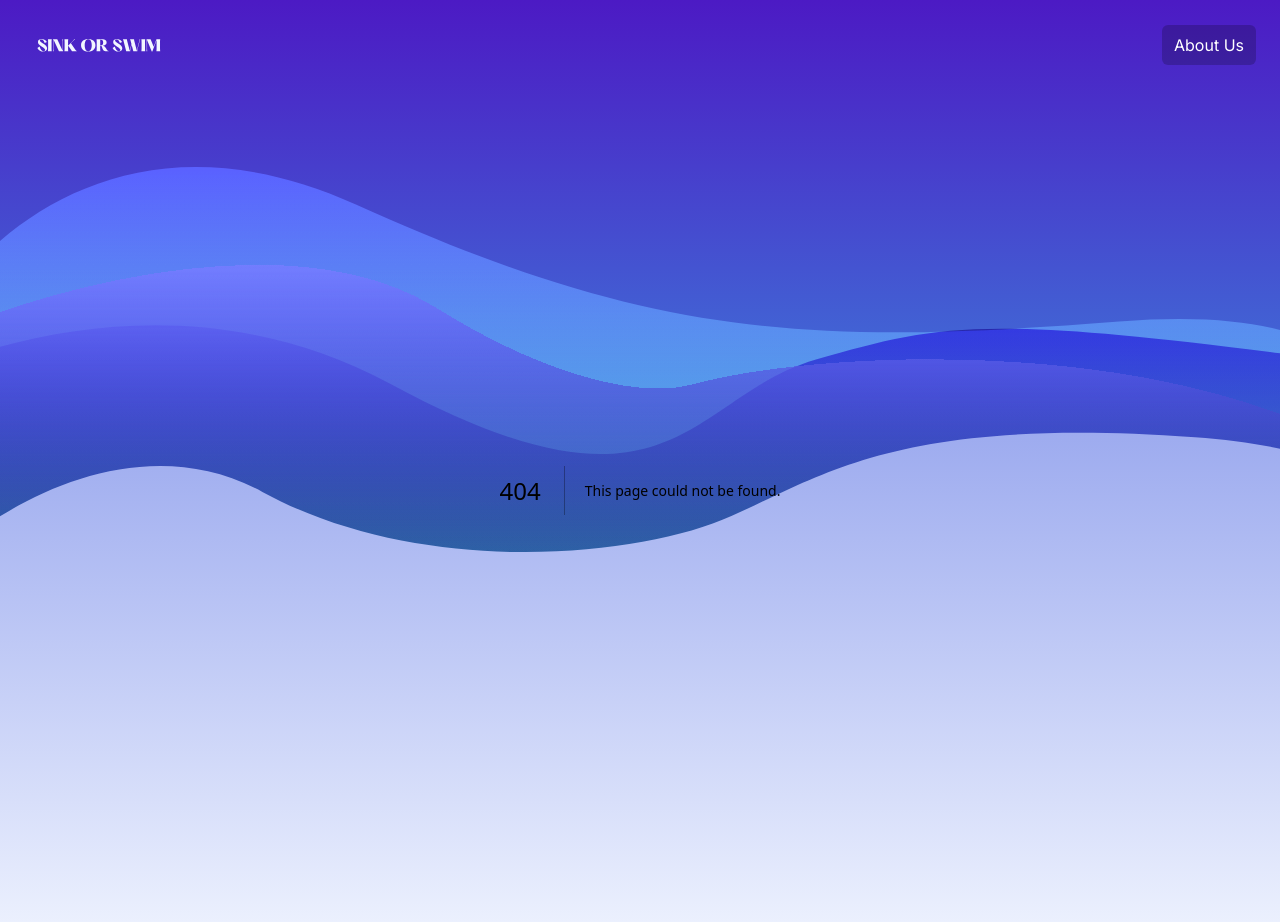
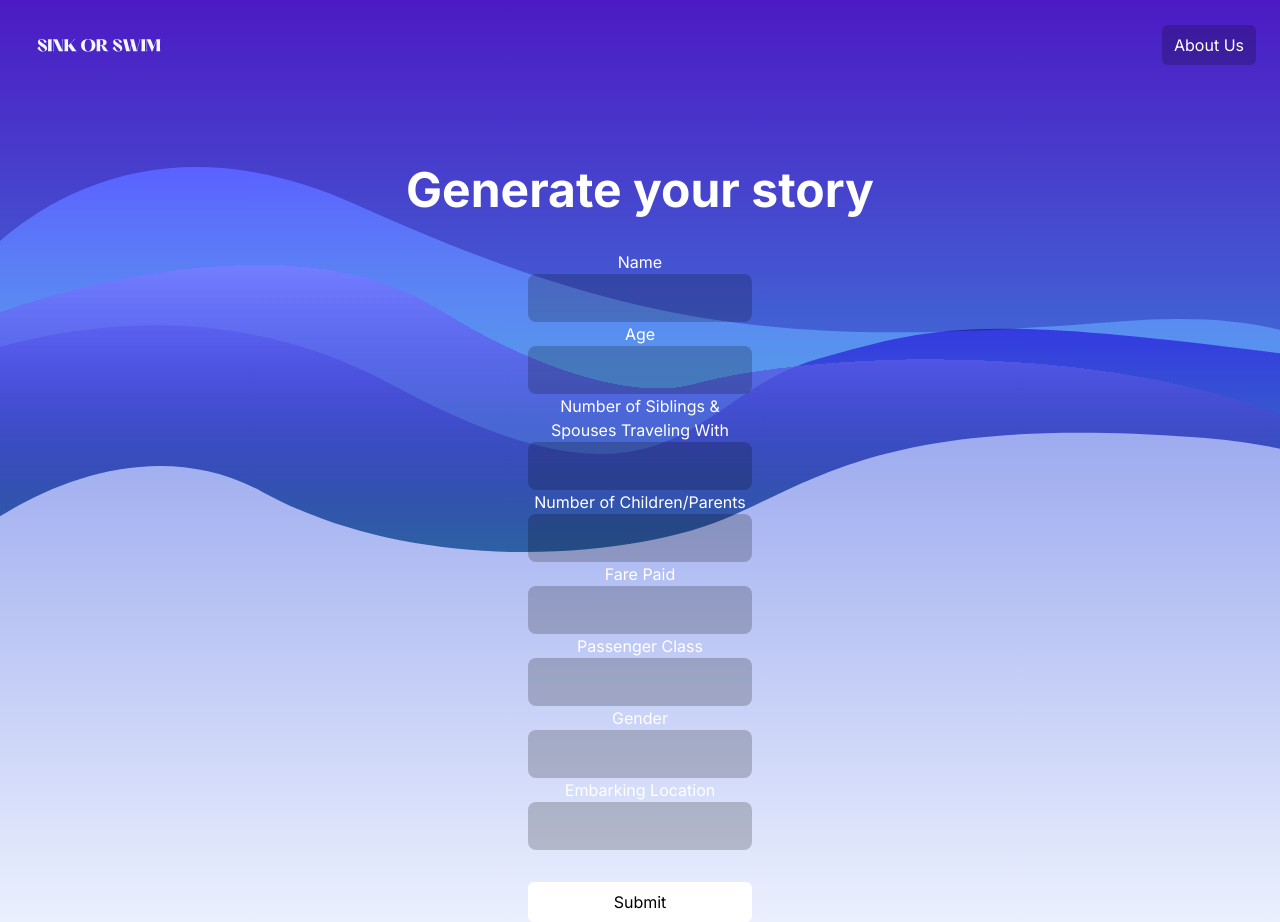
Before and after one commit to simon-quach/sink-or-swim, a Next.js app in the folder client/: page /generate in a window 1280 px wide. Before the commit this address had no page. Before the commit the page ends 890 px from the top, so only its background shows below. Built offline with nearby package versions, Linux system fonts and the light colour scheme.

Commit message:
Basic form

```diff
--- /dev/null
+++ b/client/app/generate/Form.tsx
@@ -0,0 +1,41 @@
+"use client"
+
+import axios from "axios";
+
+export default function Form() {
+  // FUNCTIONS
+  const handleSubmit = async (e: React.FormEvent<HTMLFormElement>) => {
+    e.preventDefault();
+    axios.post(''); // Put your server route here
+  }
+
+  return (
+    <form action="POST" onSubmit={(e) => handleSubmit(e)} className="text-white flex flex-col w-[14rem]">
+      <div className="">Name</div>
+      <input type="text" className="bg-[rgba(0,0,0,0.2)] border-[2px] border-[rgba(0,0,0,0)] focus:ring-violet-500 focus:border-violet-500 focus:outline-none text-sm rounded-lg block p-3 text-center"/>
+
+      <div className="">Age</div>
+      <input type="number" className="bg-[rgba(0,0,0,0.2)] border-[2px] border-[rgba(0,0,0,0)] focus:ring-violet-500 focus:border-violet-500 focus:outline-none text-sm rounded-lg block p-3 text-center"/>
+
+      <div className="">Number of Siblings & Spouses Traveling With</div>
+      <input type="number" className="bg-[rgba(0,0,0,0.2)] border-[2px] border-[rgba(0,0,0,0)] focus:ring-violet-500 focus:border-violet-500 focus:outline-none text-sm rounded-lg block p-3 text-center"/>
+
+      <div className="">Number of Children/Parents</div>
+      <input type="number" className="bg-[rgba(0,0,0,0.2)] border-[2px] border-[rgba(0,0,0,0)] focus:ring-violet-500 focus:border-violet-500 focus:outline-none text-sm rounded-lg block p-3 text-center"/>
+
+      <div className="">Fare Paid</div>
+      <input type="number" className="bg-[rgba(0,0,0,0.2)] border-[2px] border-[rgba(0,0,0,0)] focus:ring-violet-500 focus:border-violet-500 focus:outline-none text-sm rounded-lg block p-3 text-center"/>
+
+      <div className="">Passenger Class</div>
+      <input type="number" className="bg-[rgba(0,0,0,0.2)] border-[2px] border-[rgba(0,0,0,0)] focus:ring-violet-500 focus:border-violet-500 focus:outline-none text-sm rounded-lg block p-3 text-center"/>
+
+      <div className="">Gender</div>
+      <input type="text" className="bg-[rgba(0,0,0,0.2)] border-[2px] border-[rgba(0,0,0,0)] focus:ring-violet-500 focus:border-violet-500 focus:outline-none text-sm rounded-lg block p-3 text-center"/>
+
+      <div className="">Embarking Location</div>
+      <input type="text" className="bg-[rgba(0,0,0,0.2)] border-[2px] border-[rgba(0,0,0,0)] focus:ring-violet-500 focus:border-violet-500 focus:outline-none text-sm rounded-lg block p-3 text-center"/>
+
+      <button className="text-black bg-white px-3 py-2 rounded-md cursor-pointer mt-8">Submit</button>
+    </form>
+  )
+}
--- /dev/null
+++ b/client/app/generate/page.tsx
@@ -0,0 +1,15 @@
+import Form from './Form';
+
+export default function Generate() {
+  return (
+    <section className="w-full flex flex-col justify-center items-center text-center">
+      <div className="text-white flex flex-col items-center mt-[10%] xl:mt-[5%] gap-6 w-[80%] xl:w-[50%]">
+        <div className="font-bold text-[48px] text-white">
+          Generate your story
+        </div>
+        <Form />
+      </div>
+
+    </section>
+  )
+}
--- a/client/app/page.tsx
+++ b/client/app/page.tsx
@@ -1,4 +1,4 @@
-import Image from 'next/image';
+import Link from 'next/link';
 
 export default function Home() {
   return (
@@ -12,9 +12,9 @@ export default function Home() {
             Do you want to find out the chance of you surviving the Titanic&apos;s historical event?
             Create your own story here at SOS.
           </div>
-          <button className="bg-[#373EA6] px-4 py-2 rounded-lg shadow-lg">
+          <Link href="/generate" className="bg-[rgba(0,0,0,0.2)] px-4 py-2 rounded-lg shadow-lg">
             Get started
-          </button>
+          </Link>
         </div>
       </section>
     </main>
```
